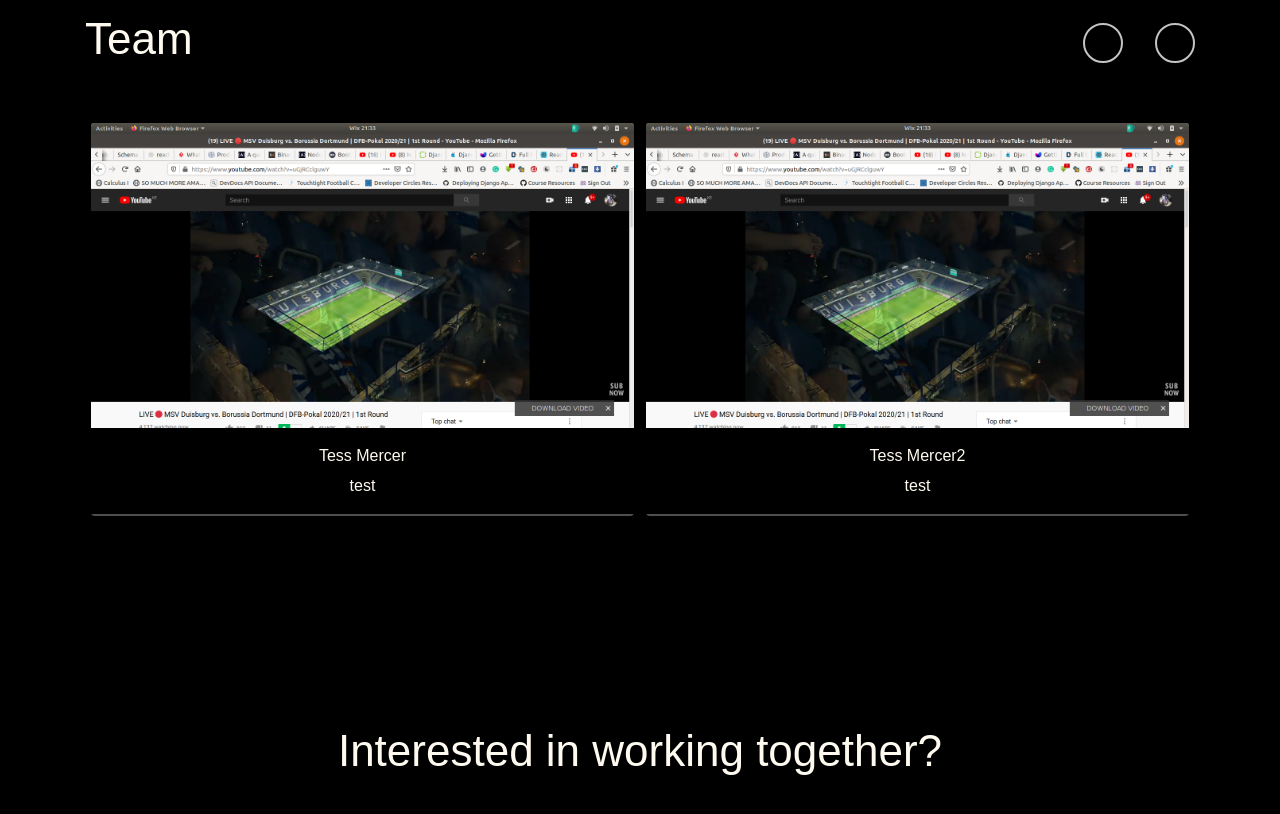
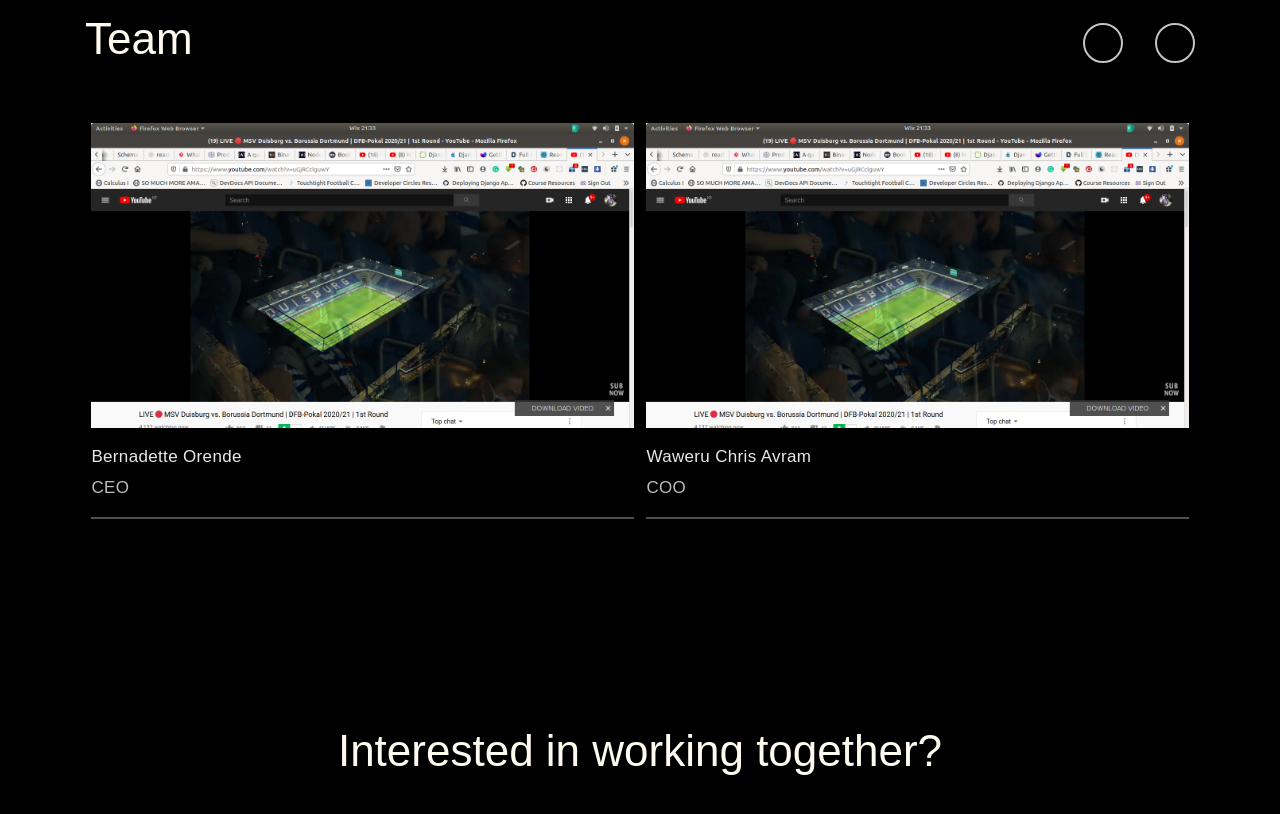
Before and after one commit to Sundaybrian/wissensof, a React (Create React App) app: page / in a window 1280 px wide. Shown: the part 2000-2814 px from the top of the page. Built offline with nearby package versions, Linux system fonts and the light colour scheme.

Commit message:
fix cards

```diff
--- a/src/App.js
+++ b/src/App.js
@@ -12,8 +12,8 @@ function App() {
     <div className="App">
       <Navbar />
       <Switch>
-        {/* <Route exact path={process.env.PUBLIC_URL + "/"} component={Landing} /> */}
-        <Route exact path="/" component={Landing} />
+        <Route exact path={process.env.PUBLIC_URL + "/"} component={Landing} />
+        {/* <Route exact path="/" component={Landing} /> */}
       </Switch>
       <Footer />
     </div>
--- a/src/components/Footer/Footer.css
+++ b/src/components/Footer/Footer.css
@@ -13,7 +13,7 @@
 
 @media only screen and (max-width: 540px) {
   .footer {
-    font-size: 16px;
+    font-size: 17px;
     line-height: 28px;
   }
 }
--- a/src/components/Slider/Slider.css
+++ b/src/components/Slider/Slider.css
@@ -38,6 +38,7 @@ i:focus {
 }
 .slide__card {
   border: none;
+  border-radius: 0;
   margin: 0 0.4rem !important;
   border-bottom: 2px solid #4f4f4f !important;
 }
@@ -45,7 +46,24 @@ i:focus {
 .slide__cardbody {
   background: var(--offBlack);
   padding: 1rem 0 !important;
-  color: floralwhite;
+  text-transform: capitalize;
+  font-size: 17px;
+}
+.slide__cardbody__text {
+  font-style: normal;
+  font-weight: 400 !important;
+  letter-spacing: 0.02em;
+  text-align: left;
+  color: #e9e9e9 !important;
+}
+
+.slide__cardbody__label {
+  font-style: normal;
+  font-weight: 300 !important;
+  letter-spacing: 0.02em;
+  text-align: left;
+  color: #bcbcbc !important;
+  text-transform: uppercase;
 }
 
 .slider__dots {
--- a/src/components/Slider/Slider.js
+++ b/src/components/Slider/Slider.js
@@ -8,20 +8,11 @@ import {
   Slide,
   ButtonBack,
   ButtonNext,
-  Image,
   Dot,
 } from "pure-react-carousel";
 import "pure-react-carousel/dist/react-carousel.es.css";
 
-import {
-  Card,
-  CardImg,
-  CardText,
-  CardBody,
-  CardTitle,
-  CardSubtitle,
-  Button,
-} from "reactstrap";
+import { Card, CardImg, CardBody, CardTitle, CardSubtitle } from "reactstrap";
 
 function Carousel({ images, title }) {
   return (
@@ -60,8 +51,12 @@ function Carousel({ images, title }) {
                   alt="Card image cap"
                 />
                 <CardBody className="slide__cardbody">
-                  <CardTitle>{img.text}</CardTitle>
-                  <CardSubtitle>{img.label}</CardSubtitle>
+                  <CardTitle className="slide__cardbody__text">
+                    {img.text}
+                  </CardTitle>
+                  <CardSubtitle className="slide__cardbody__label">
+                    {img.label}
+                  </CardSubtitle>
                 </CardBody>
               </Card>
             </div>
--- a/src/components/Team/Team.js
+++ b/src/components/Team/Team.js
@@ -7,27 +7,39 @@ function Team() {
   const images = [
     {
       path: "#!",
-      text: "Tess Mercer",
+      text: "Bernadette Orende",
       src: person,
-      label: "test",
+      label: "CEO",
     },
     {
       path: "#!",
-      text: "Tess Mercer2",
+      text: "Waweru Chris Avram",
       src: person,
-      label: "test",
+      label: "COO",
     },
     {
       path: "#!",
-      text: "Tess Mercer3",
+      text: "Brian Sunday",
       src: person,
-      label: "test",
+      label: "CTO",
     },
     {
       path: "#!",
-      text: "Tess Mercer3",
+      text: "Conceptor Orende",
       src: person,
-      label: "test",
+      label: "CFO",
+    },
+    {
+      path: "#!",
+      text: "Kevin Orende",
+      src: person,
+      label: "Director",
+    },
+    {
+      path: "#!",
+      text: "Sylvester Odera",
+      src: person,
+      label: "Director",
     },
   ];
   return (
--- a/src/index.css
+++ b/src/index.css
@@ -19,7 +19,7 @@
   --darkShadow: 4px 10px 5px 0px rgba(0, 0, 0, 0.5);
 }
 
-@import url("https://fonts.googleapis.com/css2?family=Nunito:wght@200;300&display=swap");
+@import url("https://fonts.googleapis.com/css2?family=Nunito:wght@200;300;400&display=swap");
 
 body {
   font-family: "Nunito", sans-serif, "Ubuntu", "Cantarell", "Fira Sans",
```
